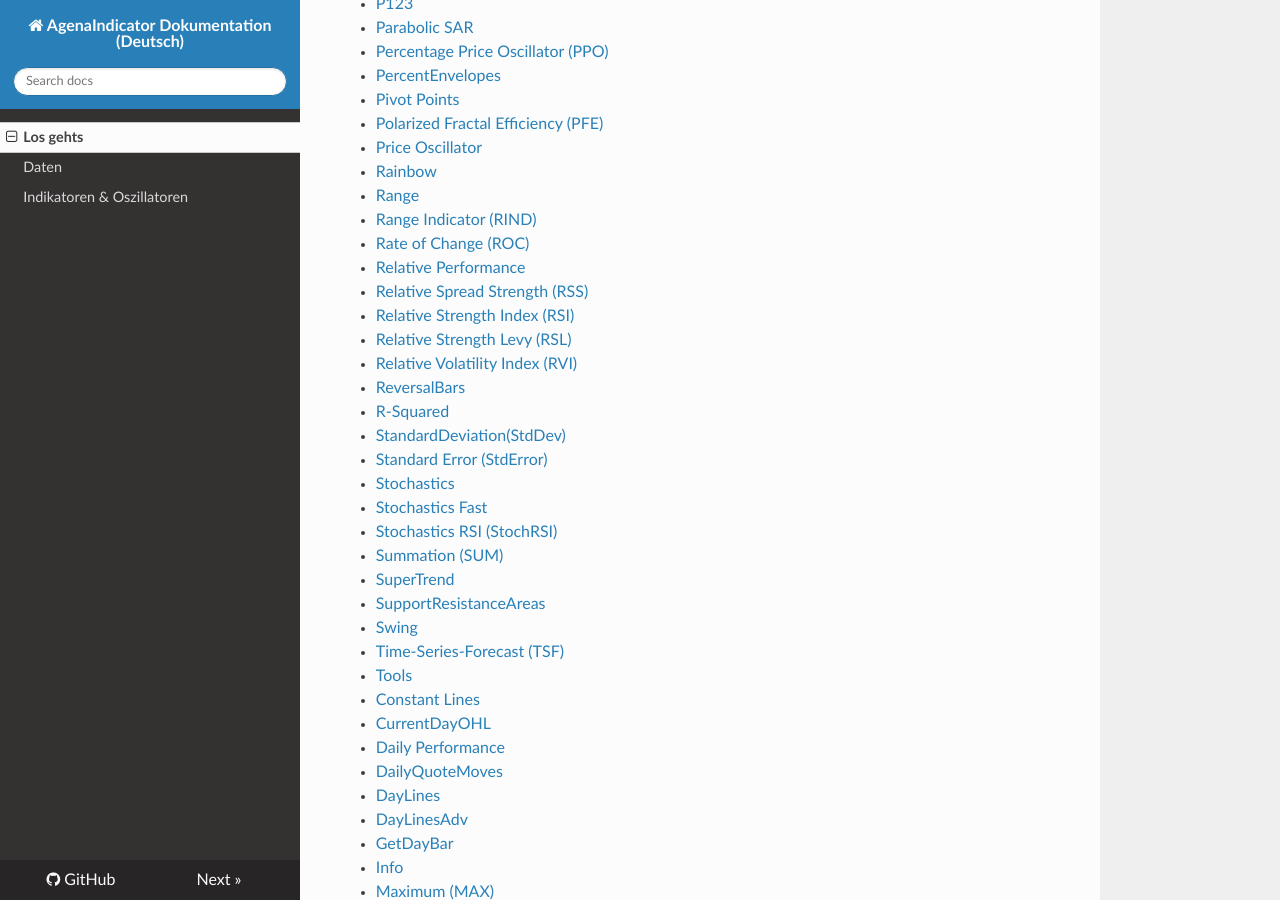
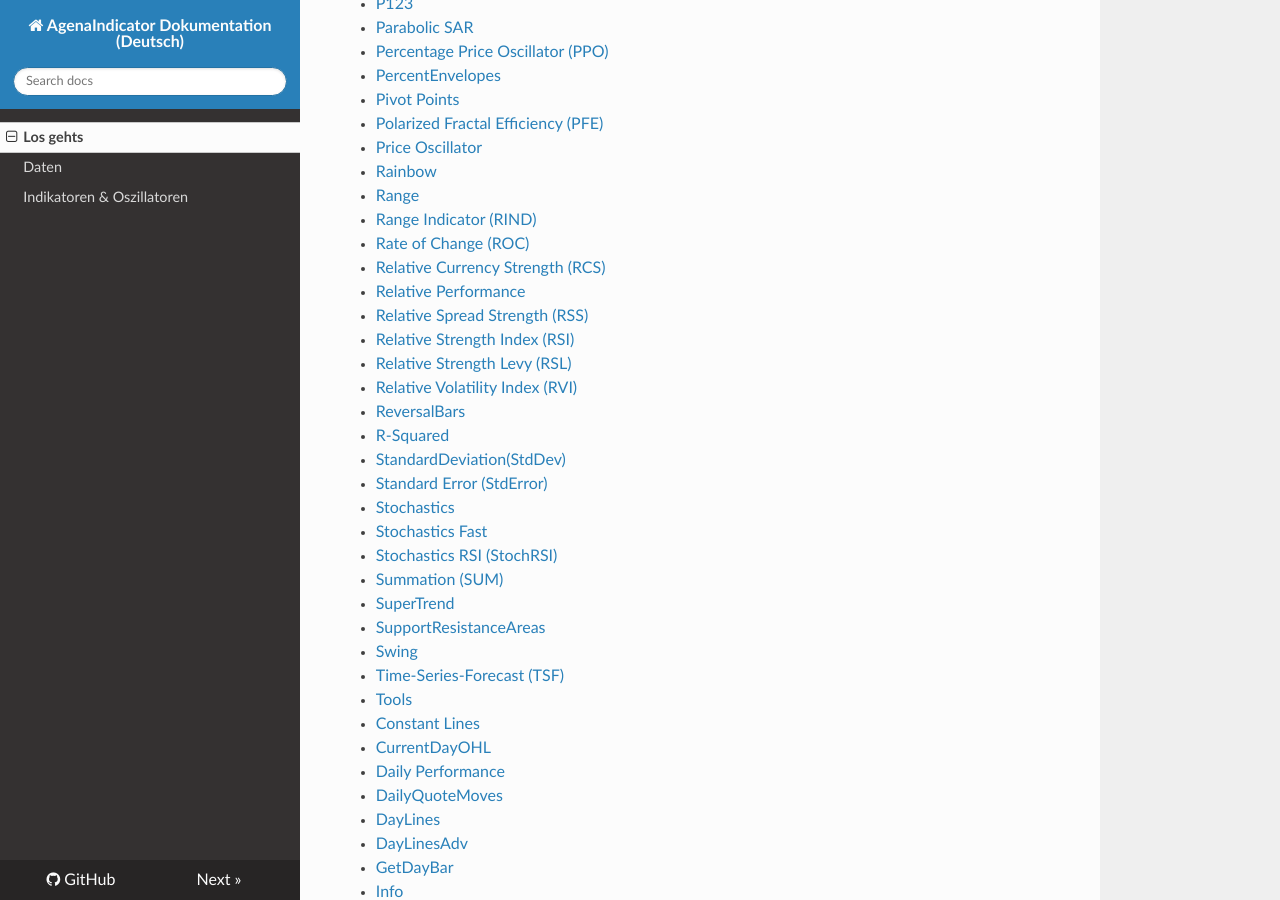
Before and after one commit to AgenaTrader/AgenaIndicator-documentation-de, an MkDocs documentation site: the page built from sources/index.md, in a window 1280 px wide and 900 px high, scrolled down 2873 px. Built offline with MkDocs 1.6.1, drawn with Linux system fonts in a browser that asks for light colours; nearby versions of some CDN libraries; old or Windows-style settings are respelled for this version of MkDocs.

Commit message:
Update index.md

```diff
--- a/sources/index.md
+++ b/sources/index.md
@@ -117,6 +117,7 @@ Möchten Sie mehr über die AgenaTrader Indikatoren zu lernen? Wir haben die Res
 -   [Range](./indikatoren_und_oszillatoren.md#range)
 -   [Range Indicator (RIND)](./indikatoren_und_oszillatoren.md#range-indicator-rind)
 -   [Rate of Change (ROC)](./indikatoren_und_oszillatoren.md#rate-of-change-roc)
+-   [Relative Currency Strength (RCS)](./indikatoren_und_oszillatoren.md#relative-currency-strength-rcs)
 -   [Relative Performance](./indikatoren_und_oszillatoren.md#relative-performance)
 -   [Relative Spread Strength (RSS)](./indikatoren_und_oszillatoren.md#relative-spread-strength-rss)
 -   [Relative Strength Index (RSI)](./indikatoren_und_oszillatoren.md#relative-strength-index-rsi)
```
